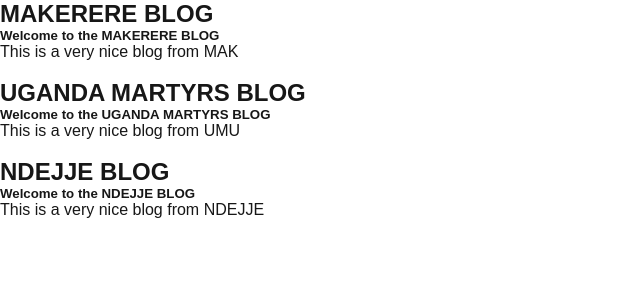
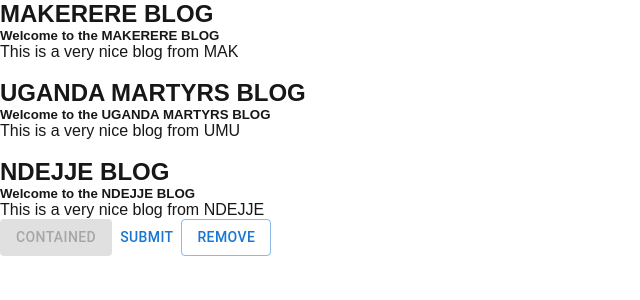
Before and after one commit to Musasizi/ucu_blog, a Next.js app: page / in a window 1280 px wide. Shown: the top 300 px of the page, without its empty margins (0-640 px from the left). Built offline with nearby package versions, Linux system fonts and the light colour scheme.

Commit message:
Update page.js

```diff
--- a/src/app/page.js
+++ b/src/app/page.js
@@ -1,12 +1,13 @@
 import Title from "../components/Title";
-
 import Content from "../components/Content";
+import Button from '@mui/material/Button';
 
 function Home() {
 
 
   return (
     <div>
+
       <Title heading="MAKERERE BLOG" />
       <Content details="This is a very nice blog from MAK" />
 
@@ -19,6 +20,9 @@
       <Title heading="NDEJJE BLOG" />
       <Content details="This is a very nice blog from NDEJJE" />
 
+      <Button variant="contained" disabled>Contained</Button>
+      <Button variant="text">Submit</Button>
+      <Button variant="outlined">Remove</Button>
 
 
     </div>
```
